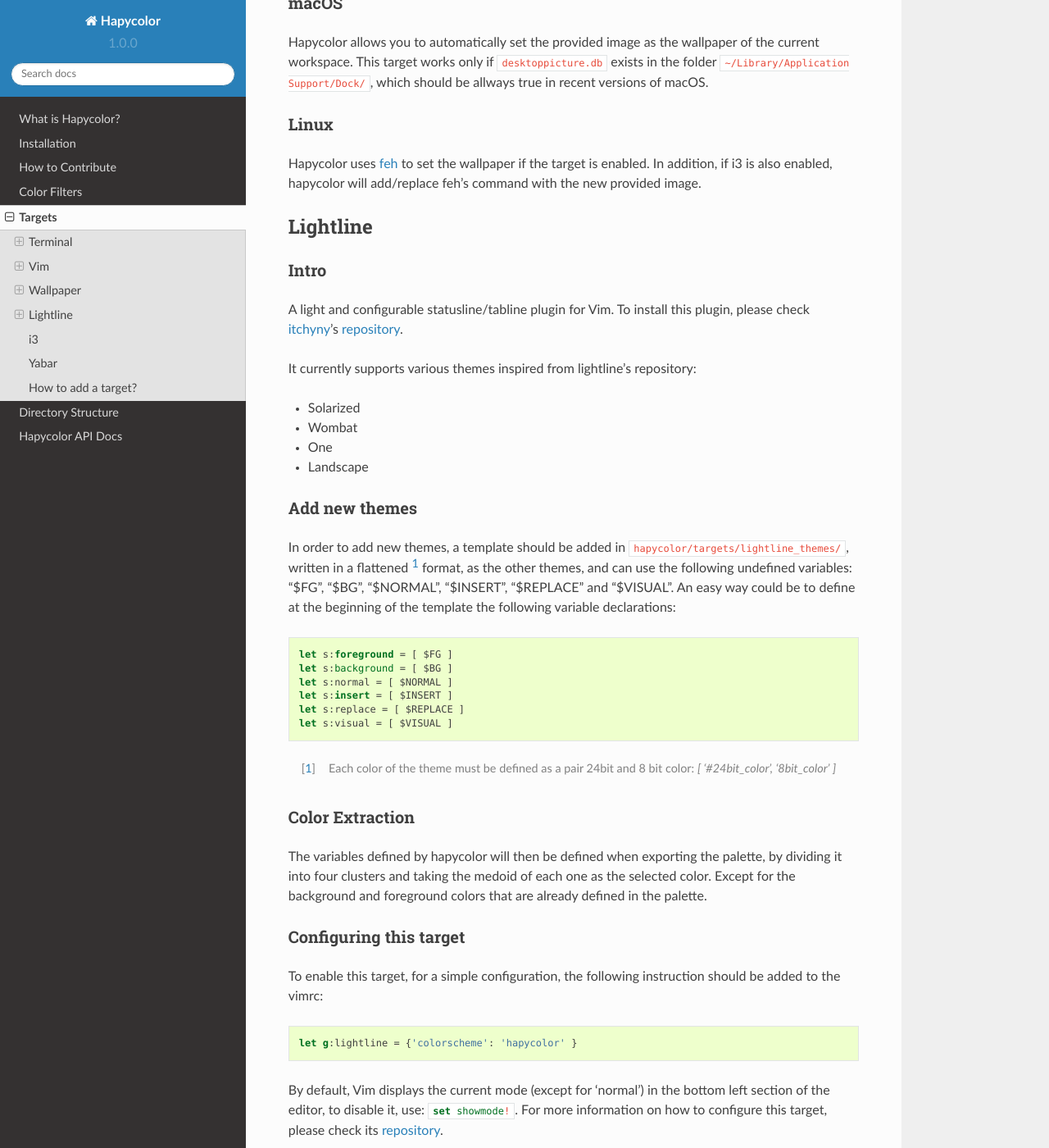
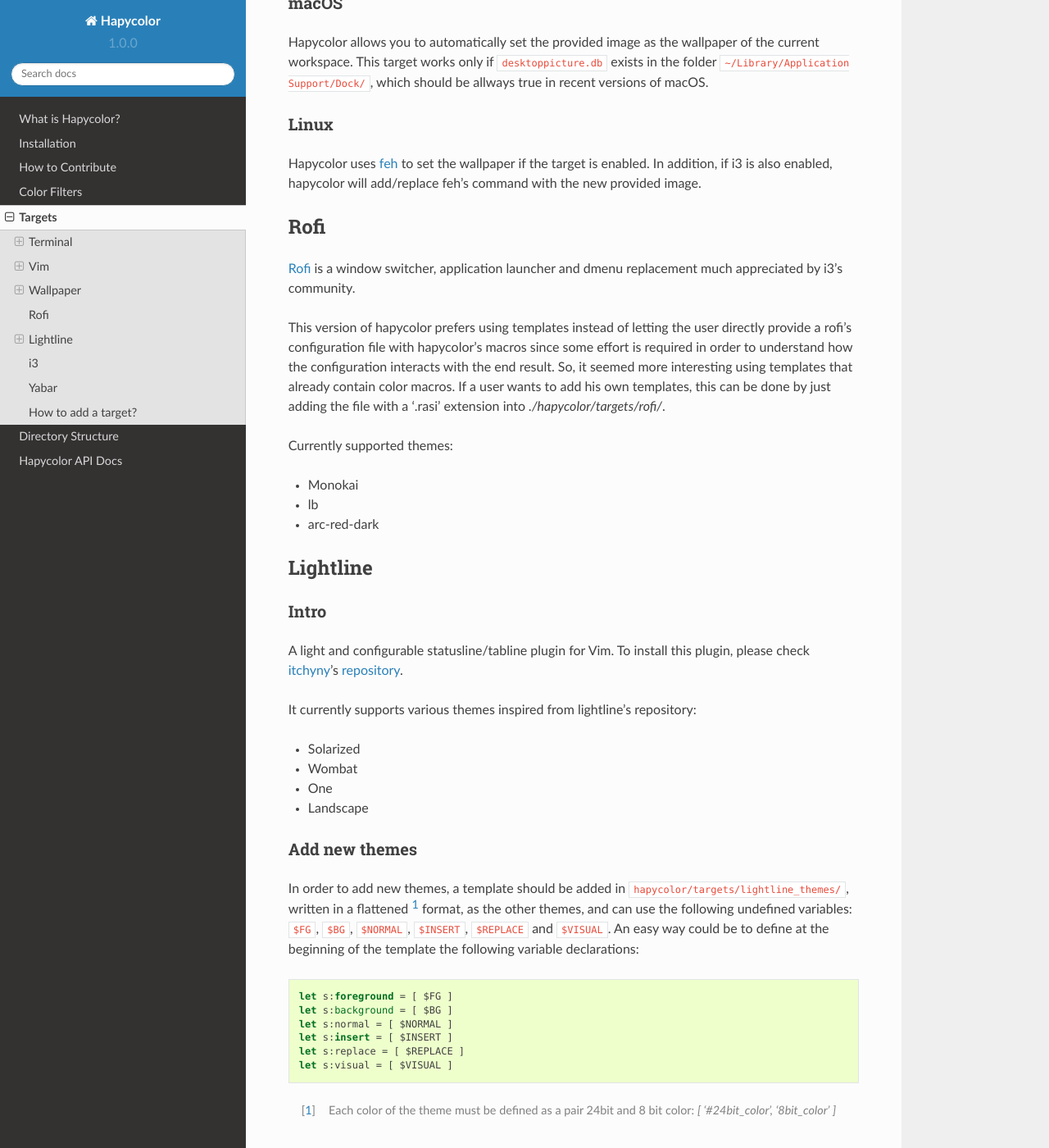
Before and after one commit to rvdz/hapycolor, a Sphinx documentation site: the page built from docs/source/targets.rst, in a window 1280 px wide and 1400 px high, scrolled down 3375 px. Shown: the whole window at 82% size. Built offline with Sphinx 7.4.7 and the Read the Docs theme 2.0.0, drawn with Linux system fonts in a browser that asks for light colours; some of the changed text lies outside the part shown.

Commit message:
[doc] Lightline, Rofi and Gnome Terminal

```diff
--- a/docs/source/contribution.rst
+++ b/docs/source/contribution.rst
@@ -48,7 +48,7 @@
     The most common realisation of k-medoid clustering is the
     Partitioning Around Medoids (PAM) algorithm.
 
-.. _`contribution editor`:
+.. _`configuration editor`:
 
 Configuration Editor
 ^^^^^^^^^^^^^^^^^^^^
--- a/docs/source/targets.rst
+++ b/docs/source/targets.rst
@@ -24,7 +24,6 @@
 
 .. _`dconf`: https://en.wikipedia.org/wiki/Dconf
 
-
 iTerm2
 ^^^^^^
 
@@ -47,7 +46,7 @@
     the `Theme:`'s menu, select `Dark`.
 
 .. note::
-    By default, iTerm2 uses the configuration file located in: :code:``~/Library/Preferences/com.googlecode.iterm2.plist``,
+    By default, iTerm2 uses the configuration file located in: ``~/Library/Preferences/com.googlecode.iterm2.plist``,
     which is automatically encoded as an `Apple binary property list`_. It is possible to use a custom file by enabling
     ``Load preferences from a custom folder or URL:`` in ``Preferences > General > Preferences``, and selecting a target folder.
     Then, when configuring hapycolor, you will be prompted to provide the path to the generated custom preferences file
@@ -72,7 +71,7 @@
 the palette into six clusters according to their hues, and then, splits each one
 by their luminosity.  That way, by taking the medoids of each clusters, we end up with twelve colors,
 a bright and a darker one for six different group of hues. The last four colors
-are a dark/normal version of the foreground and the backgroud colors.
+are default values for the blacks and whites.
 
 In addition, hapycolor allows the user to choose whether or not the generated
 profile should be set as the default profile.
@@ -162,6 +161,27 @@
 
 .. _`feh`: https://wiki.archlinux.org/index.php/Feh
 
+Rofi
+----
+Rofi_ is a window switcher, application launcher and dmenu replacement much
+appreciated by i3's community.
+
+This version of hapycolor prefers using templates instead of letting the
+user directly provide a rofi's configuration file with hapycolor's macros since
+some effort is required in order to understand how the configuration
+interacts with the end result. So, it seemed more interesting using
+templates that already contain color macros. If a user wants to add his
+own templates, this can be done by just adding the file with a '.rasi'
+extension into `./hapycolor/targets/rofi/`.
+
+Currently supported themes:
+
+- Monokai
+- lb
+- arc-red-dark
+
+.. _Rofi: https://github.com/DaveDavenport/rofi
+
 Lightline
 ---------
 
@@ -182,8 +202,8 @@
 Add new themes
 ^^^^^^^^^^^^^^
 In order to add new themes, a template should be added in ``hapycolor/targets/lightline_themes/``, written in
-a flattened [1]_ format, as the other themes, and can use the following undefined variables: "$FG", "$BG",
-"$NORMAL", "$INSERT", "$REPLACE" and "$VISUAL". An easy way could be to define at the beginning of the template
+a flattened [1]_ format, as the other themes, and can use the following undefined variables: ``$FG``, ``$BG``,
+``$NORMAL``, ``$INSERT``, ``$REPLACE`` and ``$VISUAL``. An easy way could be to define at the beginning of the template
 the following variable declarations:
 
 .. code-block:: vim
@@ -227,11 +247,12 @@
 --
 The class :class:`hapycolor.targets.i3.I3` implements two features:
 
-- Inserts `feh`'s command in order to set the wallpaper, if this target was
-    enabled
-- Supports hapycolor's macro to replace colors. For more info about this,
-    please check out :class:`hapycolor.configuration_editor.ConfigurationEditor`,
-    or the :ref:`contribution editor`. That way, a user can, for instance,
+- Inserts `feh`'s command in order to set the new wallpaper
+    This will be done only if this feature was enabled.
+- Supports hapycolor's macro to replace colors.
+    For more info about this, please check out
+    :class:`hapycolor.configuration_editor.ConfigurationEditor`,
+    or the :ref:`configuration editor`. That way, a user can, for instance,
     use a generated color as the border color of i3's windows:
 
 .. code:: vim
@@ -268,12 +289,13 @@
 in a palette of colors and the path to the image. Other methods that should be implemented
 are:
 
-- :func:`hapycolor.targets.base.Target.compatible_os`, which defines a list of compatible OS.
-- :func:`hapycolor.targets.base.Target.initialize_config`, which interacts with the
-    user and stores in its respective section of the configuration file, persistent
+- :func:`hapycolor.targets.base.Target.compatible_os`
+    which defines a list of compatible OS.
+- :func:`hapycolor.targets.base.Target.initialize_config`
+    which interacts with the user and stores in its respective section of the configuration file, persistent
     data needed to export a palette. For instance, the path of vim's hapycolor colorscheme.
-- :func:`hapycolor.targets.base.Target.reconfigure`. This method can be triggered by
-    hapycolor's `--reconfigure` and the name of the target. This function should allow
+- :func:`hapycolor.targets.base.Target.reconfigure`
+    this method can be triggered by hapycolor's `--reconfigure` and the name of the target. This function should allow
     the user to change the persistent data defined when first initializing the target.
     For instance, a user might want to stop setting the generated terminal profile as
     the default profile.
```
Also changed, not shown: 2 other files.
